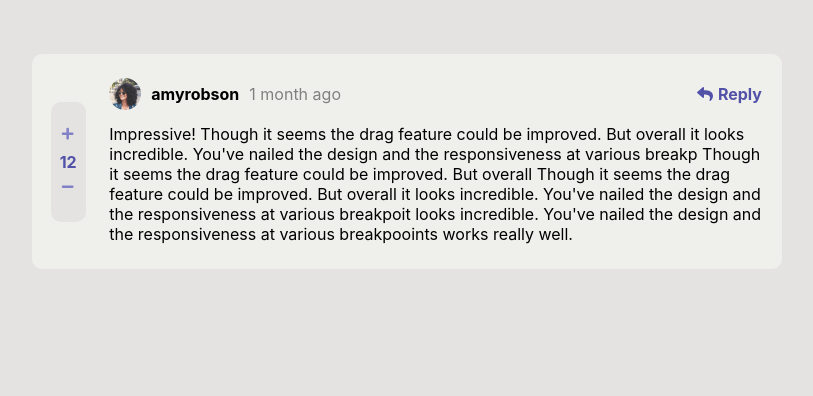
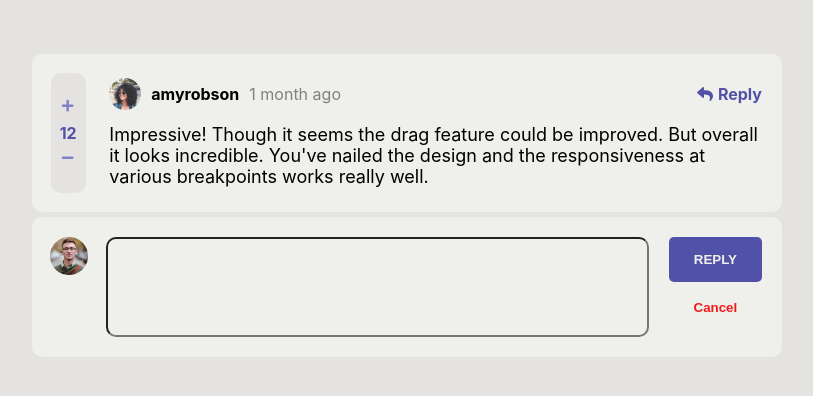
Before and after one commit to tomasleggire/Interactive-comments-section, a React (Create React App) app: page / in a window 1280 px wide. Both pictures are taken after a click on the element "Reply". Shown: the top 396 px of the page, without its empty margins (233-1046 px from the left). Built offline with nearby package versions, Linux system fonts and the light colour scheme.

Commit message:
Comment reply maquetado

```diff
--- a/src/App.js
+++ b/src/App.js
@@ -1,10 +1,13 @@
 import React, {useState} from 'react';
 import Comment from './COMPONENTS/Comment';
 import amyrobsonIMG from './IMAGES/image-amyrobson.png';
+import juliusomoIMG from './IMAGES/image-juliusomo.png';
 import './CSS/App.css';
 
-const YOU = 'juliusomo';
-const YOU_IMG = './IMAGES/image-juliusomo.png';
+const YOU = {
+  name: 'juliusomo',
+  img: juliusomoIMG,
+};
 
 function App() {
 
@@ -13,7 +16,7 @@ function App() {
       user: 'amyrobson',
       date: '1 month ago',
       contador: 12,
-      msg: `Impressive! Though it seems the drag feature could be improved. But overall it looks incredible. You've nailed the design and the responsiveness at various breakp Though it seems the drag feature could be improved. But overall  Though it seems the drag feature could be improved. But overall it looks incredible. You've nailed the design and the responsiveness at various breakpoit looks incredible. You've nailed the design and the responsiveness at various breakpooints works really well.`,
+      msg: `Impressive! Though it seems the drag feature could be improved. But overall it looks incredible. You've nailed the design and the responsiveness at various breakpoints works really well.`,
       img: amyrobsonIMG,
       replies: [],
     },
@@ -47,7 +50,8 @@ function App() {
       {state.map(function(user) {
         return (
           <Comment
-            YOU={YOU}
+            YOUname={YOU.name}
+            YOUimg={YOU.img}
             user={user.user}
             date={user.date}
             contador={user.contador}
--- a/src/COMPONENTS/Comment.js
+++ b/src/COMPONENTS/Comment.js
@@ -5,10 +5,13 @@ import {FaMinus} from "react-icons/fa";
 import {FaReply} from "react-icons/fa";
 
 
-export default function Comment({YOU, user, date, contador, msg, img, replies}) {
+export default function Comment({YOUname, YOUimg, user, date, contador, msg, img, replies}) {
+
+    const [replyModalValue, setReplyModalValue] = useState(false);
 
 
     return (
+        <>
         <div className="main-comment">
             <div className="main-comment-contador">
                 <div className="contador">
@@ -26,7 +29,7 @@ export default function Comment({YOU, user, date, contador, msg, img, replies})
                     <p className="user-date">{date}</p>
                     <div className="user-reply">
                         <FaReply className="reply-icon"/>
-                        <p className="reply-p">Reply</p>
+                        <p className="reply-p" onClick={()=> setReplyModalValue(true)}>Reply</p>
                     </div>
                 </div>
                 <div className="main-comment-info-msg">
@@ -34,5 +37,19 @@ export default function Comment({YOU, user, date, contador, msg, img, replies})
                 </div>
             </div>
         </div>
+
+        {replyModalValue && (
+            <div className="main-reply">
+                <div className='photo-reply'>
+                        <img src={YOUimg} />
+                </div>
+                <input type='text' className="input-reply"/>
+                <div className="main-reply-btn">
+                  <button type="button" className="btn-reply">REPLY</button>
+                  <button type="button" className="btn-cancel" onClick={()=> setReplyModalValue(false)}>Cancel</button>
+                </div>
+            </div>
+        )}
+        </>
     )
 }
--- a/src/CSS/App.css
+++ b/src/CSS/App.css
@@ -4,8 +4,6 @@
   margin: auto;
   margin-top: 54px;
   margin-bottom: 44px;
-  border-radius: 10px;
-  background-color: rgb(239, 240, 235);
 }
 
 @media only screen and (max-width: 700px) {
--- a/src/CSS/Comment.css
+++ b/src/CSS/Comment.css
@@ -1,3 +1,4 @@
+
 .main-comment {
     width: 100%;
     height: auto;
@@ -5,6 +6,8 @@
     flex-direction: row;
     align-items: center;
     justify-content: center;
+    background-color: rgb(239, 240, 235);
+    border-radius: 10px;
 }
 
 .main-comment-contador {
@@ -100,9 +103,70 @@
     padding-right: 15px;
     padding-left: 5px;
     padding-bottom: 25px;
+    font-size: 18px;
 }
 
+/* COMMENTS MODAL  */
 
+.main-reply {
+    width: 100%;
+    height: auto;
+    background-color: rgb(239, 240, 235);
+    margin-top: 5px;
+    border-radius: 10px;
+    display: flex;
+    justify-content: space-between;
+    align-items: flex-start;
+    padding: 20px 0;
+}
+
+.photo-reply {
+    width: 52px;
+    height: 52px;
+    margin: 0 18px;
+}
+
+.input-reply {
+    width: 100%;
+    background-color: rgb(239, 240, 235);
+    height: 100px;
+    border-radius: 10px;
+    cursor: pointer;
+}
+
+.main-reply-btn {
+    display: flex;
+    flex-direction: column;
+    justify-content: center;
+    align-items: center;
+}
+
+.btn-reply {
+    background: none;
+    border: none;
+    background-color: rgb(81, 81, 168);
+    color: rgb(239, 240, 235);
+    padding: 15px 25px;
+    border-radius: 5px;
+    font-weight: 700;
+    margin: 0 20px;
+    cursor: pointer;
+}
+
+.btn-reply:hover {
+    background-color: rgb(129, 129, 199);
+    color: rgb(255, 255, 255);
+}
+
+.btn-cancel {
+    border: none;
+    background: none;
+    font-weight: 700;
+    margin: 0 20px;
+    cursor: pointer;
+    color: rgb(240, 26, 26);
+    margin-top: 18px;
+}
 
 /* @media only screen and (max-width: 700px) {
     .main-comment {
```
